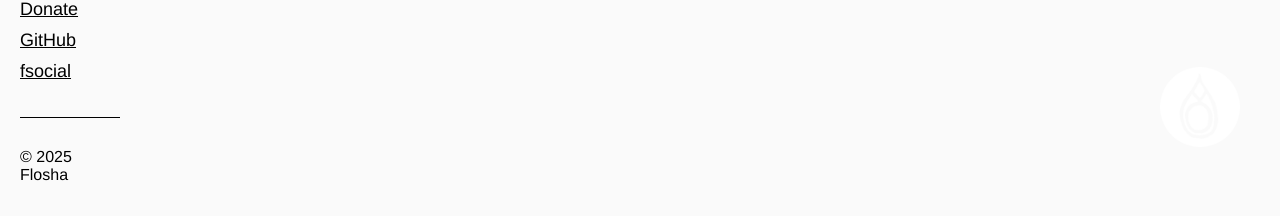
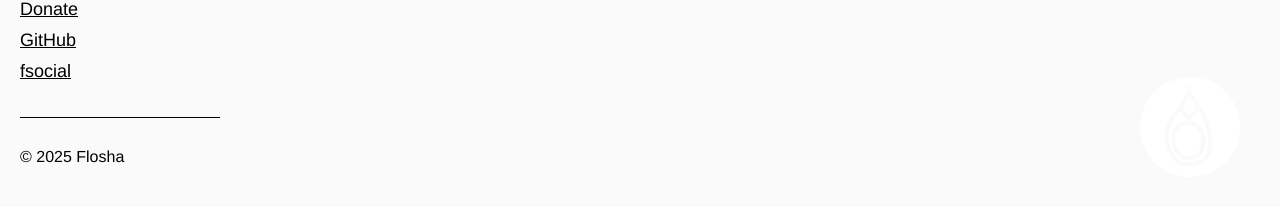
Before and after one commit to floshin/acrolib, a Jekyll site: the page built from index.md, in a window 1280 px wide. Shown: the part 1782-1998 px from the top of the page. Built offline with Jekyll 4.4.1, drawn with Linux system fonts in a browser that asks for light colours; our own code applies the rules of GitHub Pages for plain Markdown files.

Commit message:
Update default.html

```diff
--- a/_layouts/default.html
+++ b/_layouts/default.html
@@ -215,13 +215,13 @@ footer {
       padding-top: 30px;
       margin-top: 30px;
       font-size: 16px;
-      width: 100px;
+      width: 200px;
       order: 1;
     }
 
     footer img {
-      max-width: 80px;
-      margin-top: -20px;
+      max-width: 100px;
+      margin-top: -10px;
       margin-right: 20px;
       order: 2;
     }
```
